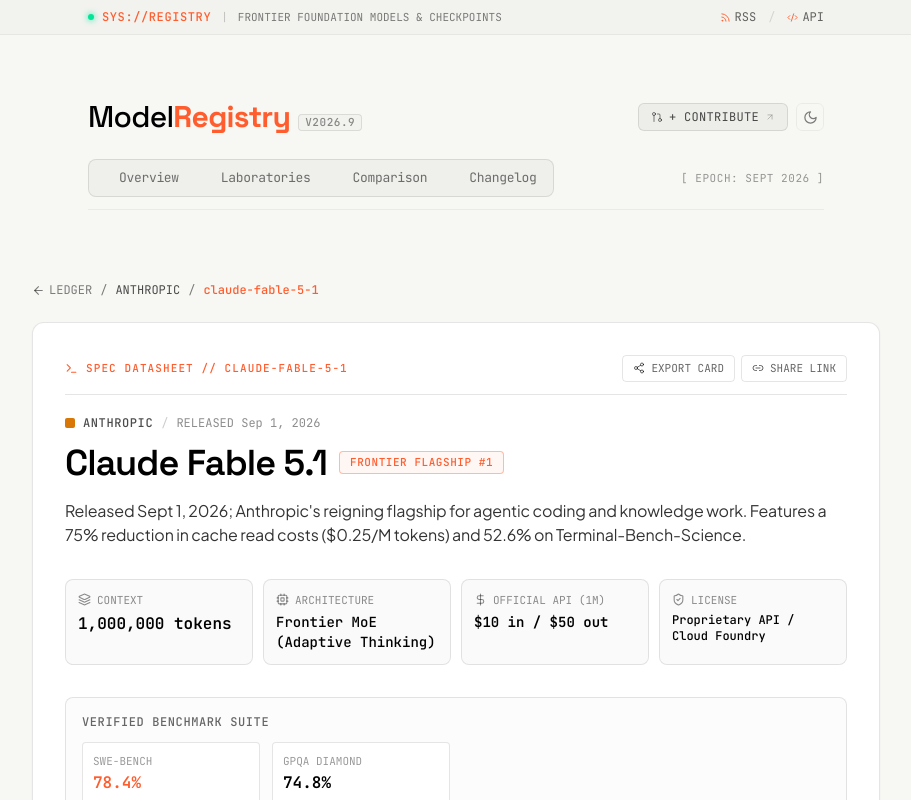
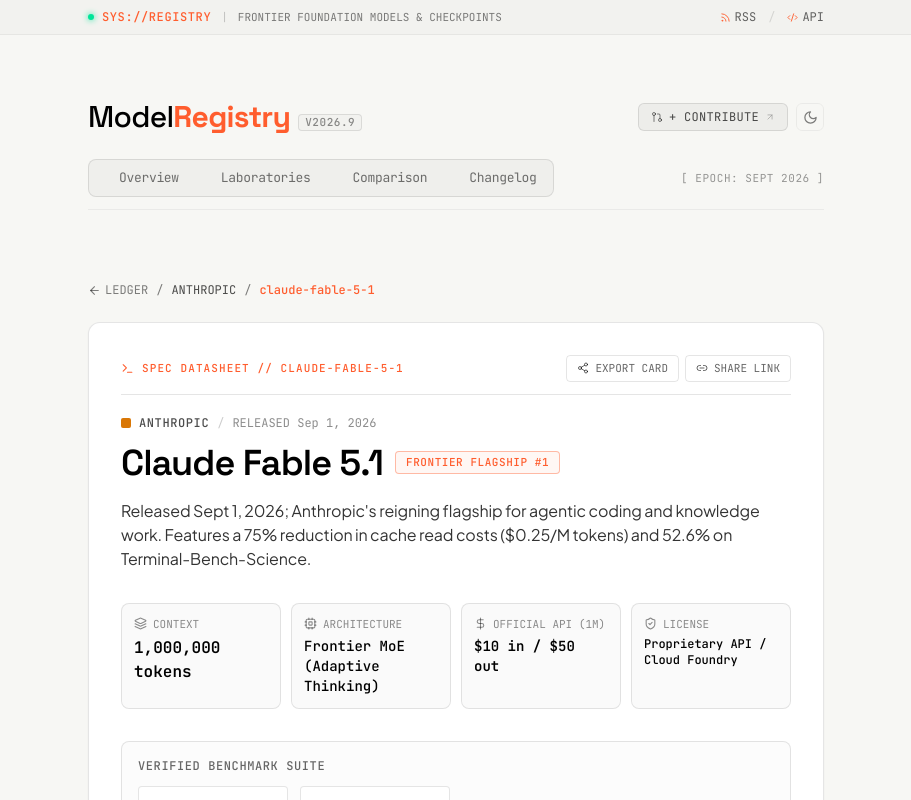
Before and after one commit to TirupMehta/ModelRegistry, a Next.js app: page /models/claude-fable-5-1 in a window 1280 px wide. Shown: the whole page, without its empty margins (184-1095 px from the left). Built offline with nearby package versions, Linux system fonts and the light colour scheme.

Commit message:
fix(ui): align model page container with site hero layout

```diff
--- a/components/model-page-view.tsx
+++ b/components/model-page-view.tsx
@@ -103,7 +103,7 @@ curl -s https://modelregistry.tirup.in/api/cli?model=${model.id}`
     <div className="min-h-screen bg-[#f7f7f4] dark:bg-[#07080a] text-[#111215] dark:text-[#f4f5f7] transition-colors duration-150">
       <Header />
 
-      <main className="max-w-4xl mx-auto px-4 sm:px-6 py-6 sm:py-10">
+      <main className="max-w-4xl mx-auto w-full px-4 sm:px-6 md:px-20 py-6 sm:py-10">
         {/* Breadcrumb Navigation */}
         <div className="flex items-center gap-2 mb-6 text-xs font-mono text-black/50 dark:text-zinc-400">
           <Link
```
